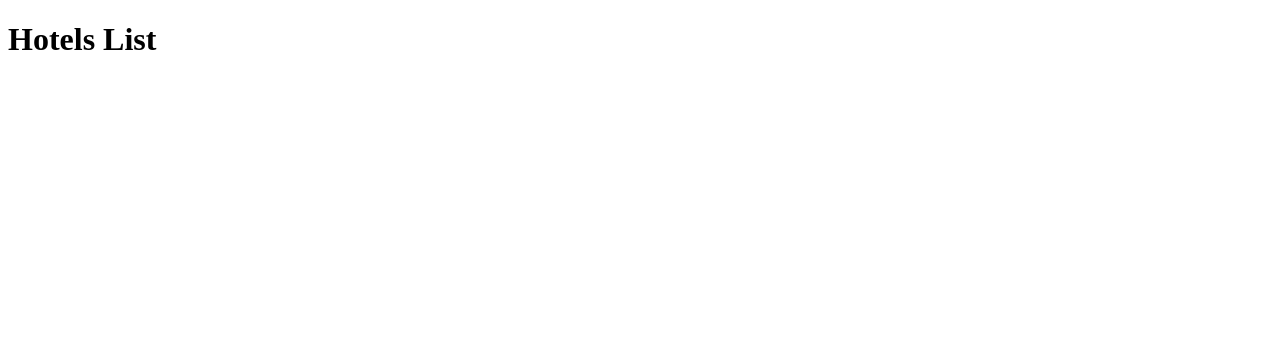
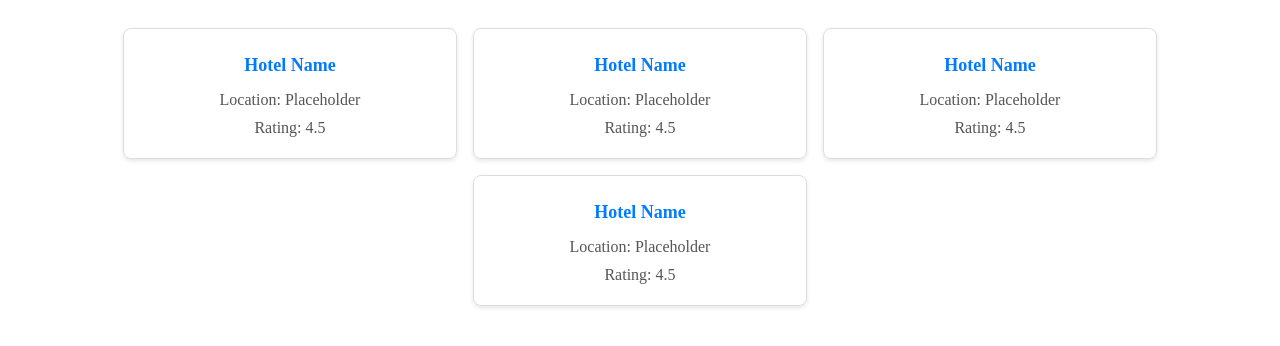
Before and after one commit to kateekate/hotel-spa, a React (Vite) app: page /hotels in a window 1280 px wide. Shown: the top 346 px of the page. Built offline with nearby package versions, Linux system fonts and the light colour scheme.

Commit message:
feat: add HotelsList and HotelCard structure

```diff
--- /dev/null
+++ b/src/components/HotelCard.tsx
@@ -0,0 +1,40 @@
+import { Link } from "react-router-dom";
+import styled from "styled-components";
+
+const Card = styled.div`
+  display: flex;
+  flex-direction: column;
+  align-items: center;
+  border: 1px solid #ddd;
+  border-radius: 8px;
+  padding: 16px;
+  width: 300px;
+  box-shadow: 0 2px 4px rgba(0, 0, 0, 0.1);
+`;
+
+const Title = styled(Link)`
+  margin: 10px 0;
+  font-size: 18px;
+  font-weight: bold;
+  text-decoration: none;
+  color: #007bff;
+
+  &:hover {
+    text-decoration: underline;
+  }
+`;
+
+const Info = styled.p`
+  margin: 5px 0;
+  color: #555;
+`;
+
+export const HotelCard: React.FC<{ id: number }> = ({ id }) => {
+  return (
+    <Card>
+      <Title to={`/hotels/${id}`}>Hotel Name</Title>
+      <Info>Location: Placeholder</Info>
+      <Info>Rating: 4.5</Info>
+    </Card>
+  );
+};
--- a/src/pages/HotelsList.tsx
+++ b/src/pages/HotelsList.tsx
@@ -1,7 +1,21 @@
+import styled from "styled-components";
+import { HotelCard } from "../components/HotelCard";
+
+const Container = styled.div`
+  display: flex;
+  flex-wrap: wrap;
+  justify-content: center;
+  gap: 16px;
+  padding: 20px;
+`;
+
 export const HotelsList: React.FC = () => {
   return (
-    <div>
-      <h1>Hotels List</h1>
-    </div>
+    <Container>
+      <HotelCard id={1} />
+      <HotelCard id={2} />
+      <HotelCard id={3} />
+      <HotelCard id={4} />
+    </Container>
   );
 };
```
